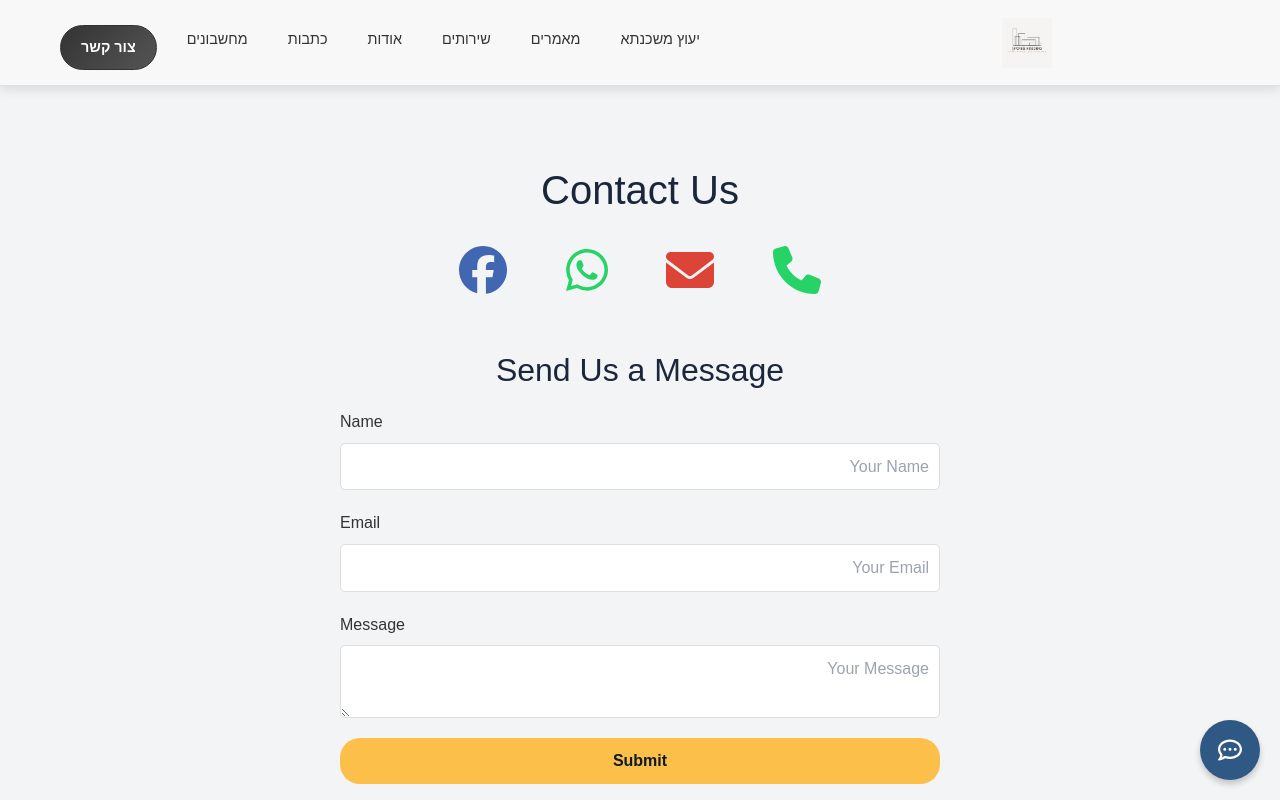
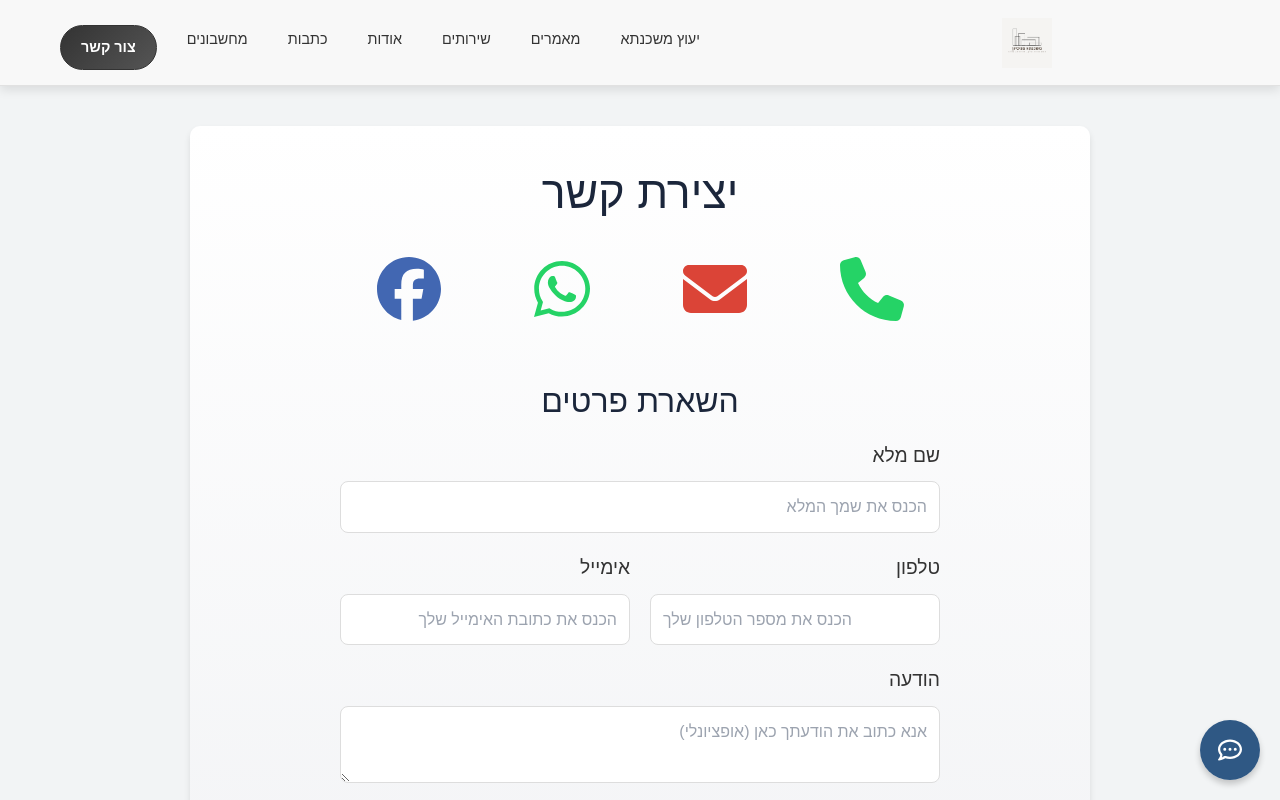
Before and after one commit to aviadazriel/special-web, a React (Create React App) app: page /contact in a window 1280 px wide. Shown: the top 800 px of the page. Built offline with nearby package versions, Linux system fonts and the light colour scheme.

Commit message:
contact us

```diff
--- a/src/pages/Contact.js
+++ b/src/pages/Contact.js
@@ -6,7 +6,7 @@ import { faWhatsapp, faFacebook } from '@fortawesome/free-brands-svg-icons';
 import emailjs from 'emailjs-com';
 
 const ContactUs = () => {
-  const [formData, setFormData] = useState({ name: '', email: '', message: '' });
+  const [formData, setFormData] = useState({ name: '', email: '', phone: '', message: '' });
   const [isSending, setIsSending] = useState(false);
 
   const handleChange = (e) => {
@@ -19,19 +19,19 @@ const ContactUs = () => {
 
     emailjs
       .send(
-        'service_57fj4n9', // מזהה השירות שלך ב-EmailJS
-        'template_i1vru3k', // מזהה התבנית שלך
+        'service_57fj4n9',
+        'template_i1vru3k',
         formData,
-        'wFi9VAP5cqkrjZKFw' // מזהה המשתמש שלך
+        'wFi9VAP5cqkrjZKFw'
       )
       .then(
         () => {
-          alert('Message sent successfully!');
-          setFormData({ name: '', email: '', message: '' });
+          alert('ההודעה נשלחה בהצלחה!');
+          setFormData({ name: '', email: '', phone: '', message: '' });
           setIsSending(false);
         },
         (error) => {
-          alert('Failed to send the message. Please try again.');
+          alert('שליחת ההודעה נכשלה. נסה שוב מאוחר יותר.');
           console.error('Error:', error);
           setIsSending(false);
         }
@@ -40,62 +40,72 @@ const ContactUs = () => {
 
   return (
     <ContactContainer>
-      <h1>Contact Us</h1>
+      <h1>יצירת קשר</h1>
 
       {/* Contact Icons Section */}
       <IconsContainer>
         <IconLink href="tel:+972508857282" color="#25D366">
           <FontAwesomeIcon icon={faPhone} />
         </IconLink>
-        <IconLink href="mailto:contact@premiumconsult.com" color="#DB4437">
+        <IconLink href="mailto:mashkanta.mishtalemet@gmail.com" color="#DB4437">
           <FontAwesomeIcon icon={faEnvelope} />
         </IconLink>
         <IconLink href="https://wa.me/972508857282" target="_blank" rel="noopener noreferrer" color="#25D366">
           <FontAwesomeIcon icon={faWhatsapp} />
         </IconLink>
-        <IconLink href="https://facebook.com" target="_blank" rel="noopener noreferrer" color="#4267B2">
+        <IconLink href="https://www.facebook.com/mashkanta.experience" target="_blank" rel="noopener noreferrer" color="#4267B2">
           <FontAwesomeIcon icon={faFacebook} />
         </IconLink>
       </IconsContainer>
 
       {/* Contact Form Section */}
       <FormContainer>
-        <h2>Send Us a Message</h2>
+        <h2>השארת פרטים</h2>
         <ContactForm onSubmit={handleSubmit}>
           <FormLabel>
-            Name
+            שם מלא
             <FormInput
               name="name"
               type="text"
-              placeholder="Your Name"
+              placeholder="הכנס את שמך המלא"
               value={formData.name}
               onChange={handleChange}
               required
             />
           </FormLabel>
+          <TwoColumns>
             <FormLabel>
-            Email
+              טלפון
+              <FormInput
+                name="phone"
+                type="tel"
+                placeholder="הכנס את מספר הטלפון שלך"
+                value={formData.phone}
+                onChange={handleChange}
+              />
+            </FormLabel>
+            <FormLabel>
+              אימייל
               <FormInput
                 name="email"
                 type="email"
-              placeholder="Your Email"
+                placeholder="הכנס את כתובת האימייל שלך"
                 value={formData.email}
                 onChange={handleChange}
-              required
               />
             </FormLabel>
+          </TwoColumns>
           <FormLabel>
-            Message
+            הודעה
             <FormTextarea
               name="message"
-              placeholder="Your Message"
+              placeholder="אנא כתוב את הודעתך כאן (אופציונלי)"
               value={formData.message}
               onChange={handleChange}
-              required
             />
           </FormLabel>
           <SubmitButton type="submit" disabled={isSending}>
-            {isSending ? 'Sending...' : 'Submit'}
+            {isSending ? 'שולח...' : 'שלח הודעה'}
           </SubmitButton>
         </ContactForm>
       </FormContainer>
@@ -109,12 +119,15 @@ const ContactContainer = styled.div`
   flex-direction: column;
   align-items: center;
   padding: 40px 20px;
-  max-width: 800px;
+  max-width: 900px;
   margin: auto;
   text-align: center;
+  background: linear-gradient(180deg, #ffffff, #f3f4f6);
+  border-radius: 10px;
+  box-shadow: 0px 4px 6px rgba(0, 0, 0, 0.1);
 
   h1 {
-    font-size: 2.5rem;
+    font-size: 2.8rem;
     color: #1b263b;
     margin-bottom: 20px;
   }
@@ -126,16 +139,17 @@ const IconsContainer = styled.div`
   gap: 20px;
   margin-bottom: 40px;
   width: 100%;
-  max-width: 400px;
+  max-width: 600px;
 `;
 
 const IconLink = styled.a`
   color: ${({ color }) => color};
-  font-size: 3rem;
+  font-size: 4rem;
   transition: transform 0.3s, color 0.3s;
+  text-decoration: none;
 
   &:hover {
-    transform: scale(1.2);
+    transform: scale(1.3);
     color: ${({ color }) => color};
   }
 `;
@@ -143,7 +157,7 @@ const IconLink = styled.a`
 const FormContainer = styled.div`
   width: 100%;
   max-width: 600px;
-  text-align: left;
+  text-align: right;
 
   h2 {
     font-size: 2rem;
@@ -159,18 +173,25 @@ const ContactForm = styled.form`
   gap: 20px;
 `;
 
+const TwoColumns = styled.div`
+  display: flex;
+  justify-content: space-between;
+  gap: 20px;
+`;
+
 const FormLabel = styled.label`
-  font-size: 1rem;
+  font-size: 1.2rem;
   color: #333;
   display: flex;
   flex-direction: column;
-  gap: 8px;
+  gap: 10px;
+  flex: 1;
 `;
 
 const FormInput = styled.input`
-  padding: 10px;
+  padding: 12px;
   border: 1px solid #ddd;
-  border-radius: 5px;
+  border-radius: 8px;
   font-size: 1rem;
   color: #333;
   width: 100%;
@@ -182,9 +203,9 @@ const FormInput = styled.input`
 `;
 
 const FormTextarea = styled.textarea`
-  padding: 10px;
+  padding: 12px;
   border: 1px solid #ddd;
-  border-radius: 5px;
+  border-radius: 8px;
   font-size: 1rem;
   color: #333;
   width: 100%;
@@ -199,10 +220,10 @@ const FormTextarea = styled.textarea`
 const SubmitButton = styled.button`
   background-color: #fcbf49;
   color: #0d1b2a;
-  padding: 10px 20px;
+  padding: 12px 20px;
   border: none;
   border-radius: 20px;
-  font-size: 1rem;
+  font-size: 1.1rem;
   font-weight: bold;
   cursor: pointer;
   transition: background-color 0.3s;
```
Lines whose indentation alone changed are shown as unchanged.
